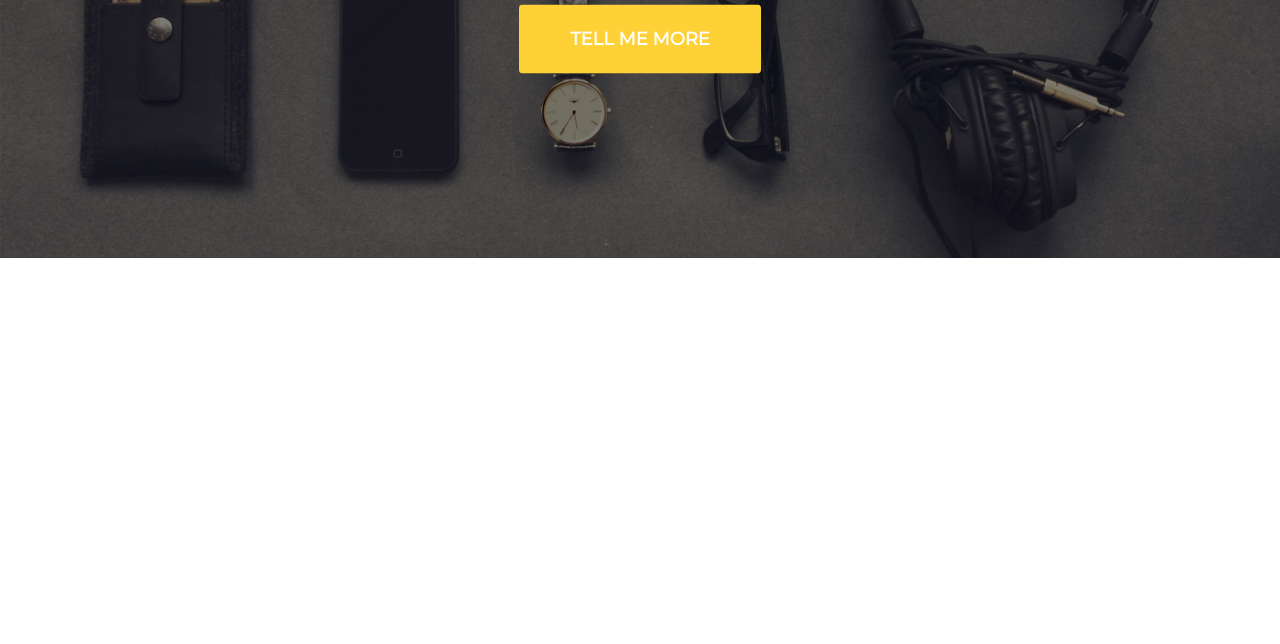
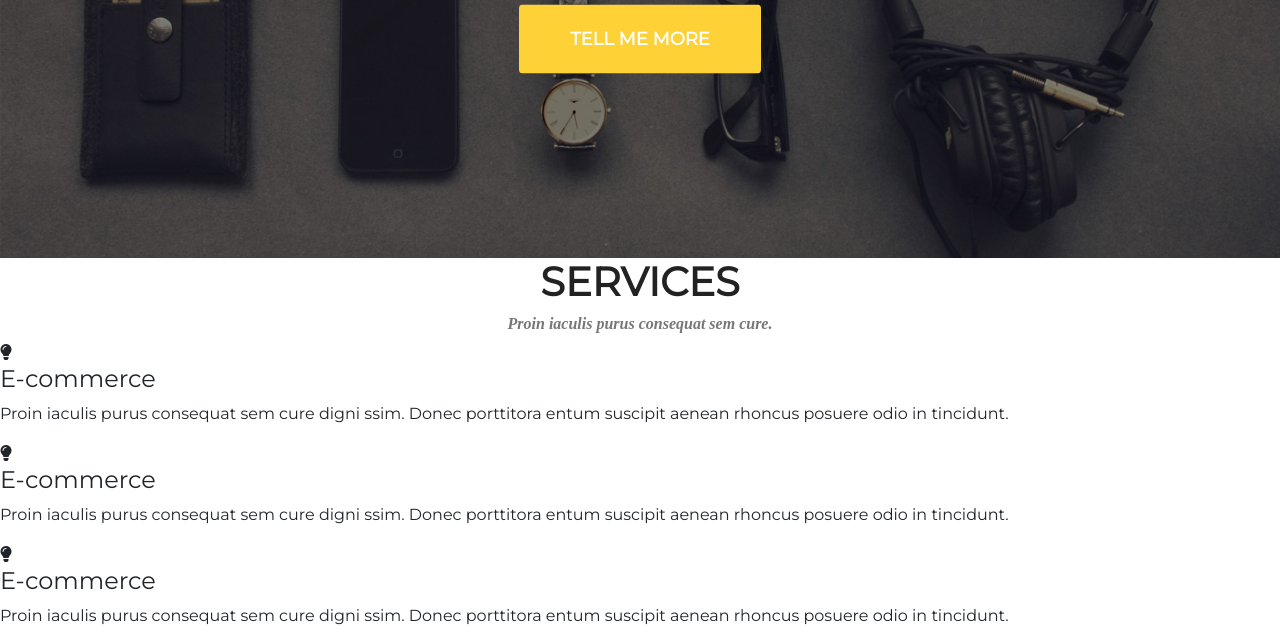
Before and after one commit to kacpersky87/Zadanie-golden, a website: page index.html in a window 1280 px wide. Shown: the part 462-1106 px from the top of the page. Before the commit the page ends 800 px from the top, so only its background shows below. Drawn offline with nearby package versions, Linux system fonts and the light colour scheme; files whose address does not match are found by name.

Commit message:
Add html services

```diff
--- a/css/style.css
+++ b/css/style.css
@@ -7,10 +7,26 @@
     box-sizing: border-box; }
 body {
     margin:0;
-    font-family: 'Montserrat';
+    font-family: Montserrat, "Open Sans", Helvetica, Arial, sans-serif;
     }
 .container {
     max-width: 940px;
+}
+h2 {
+    color: #222222;
+    font-size: 40px;
+    font-weight:900;
+    text-transform: uppercase;
+    text-align: center;
+}
+h3 {
+    color: #777777;
+    font-size: 16px;
+    font-weight:500;
+    font-style: italic;
+    text-align: center;
+    font-family: 'Droid Serif';
+    font-weight: 700;
 }
 /*Navigation*/
 .navi ul {
--- a/index.html
+++ b/index.html
@@ -35,5 +35,26 @@
                 <button class="btn banner-btn">Tell me more</button>
             </div>
         </div>
+        <div class="col=12 services">
+            <h2>Services</h2>
+            <h3>Proin iaculis purus consequat sem cure.</h3>
+            <div class="box-wrapper">
+                <div class="box">
+                    <i class="fa-solid fa-lightbulb"></i>
+                    <h4 class="box-title">E-commerce</h4>
+                    <p class="box-text">Proin iaculis purus consequat sem cure digni ssim. Donec porttitora entum suscipit aenean rhoncus posuere odio in tincidunt.</p>
+                </div>
+                <div class="box">
+                    <i class="fa-solid fa-lightbulb"></i>
+                    <h4 class="box-title">E-commerce</h4>
+                    <p class="box-text">Proin iaculis purus consequat sem cure digni ssim. Donec porttitora entum suscipit aenean rhoncus posuere odio in tincidunt.</p>
+                </div>
+                <div class="box">
+                    <i class="fa-solid fa-lightbulb"></i>
+                    <h4 class="box-title">E-commerce</h4>
+                    <p class="box-text">Proin iaculis purus consequat sem cure digni ssim. Donec porttitora entum suscipit aenean rhoncus posuere odio in tincidunt.</p>
+                </div>
+            </div>
+        </div>
     </body>
 </html>
```
